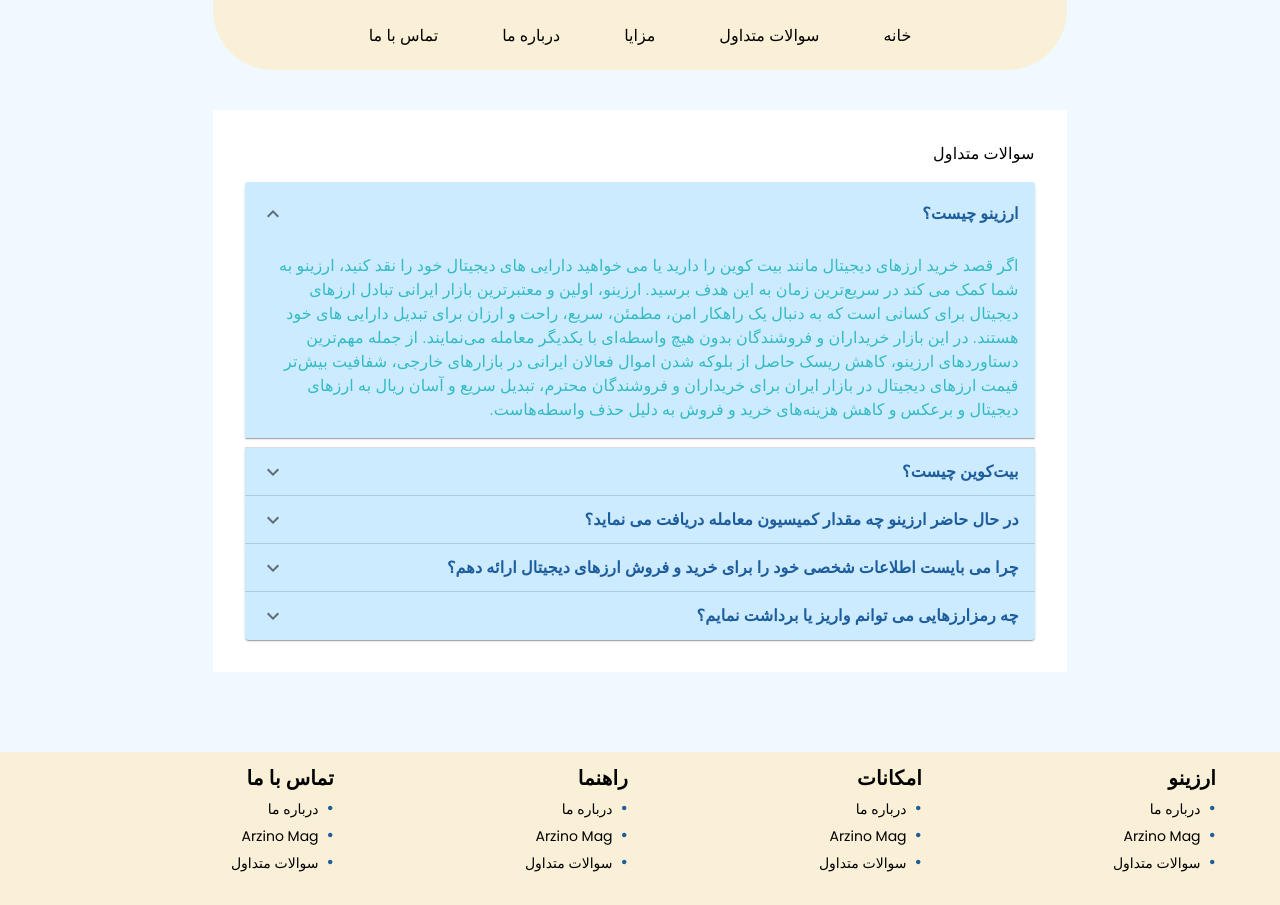
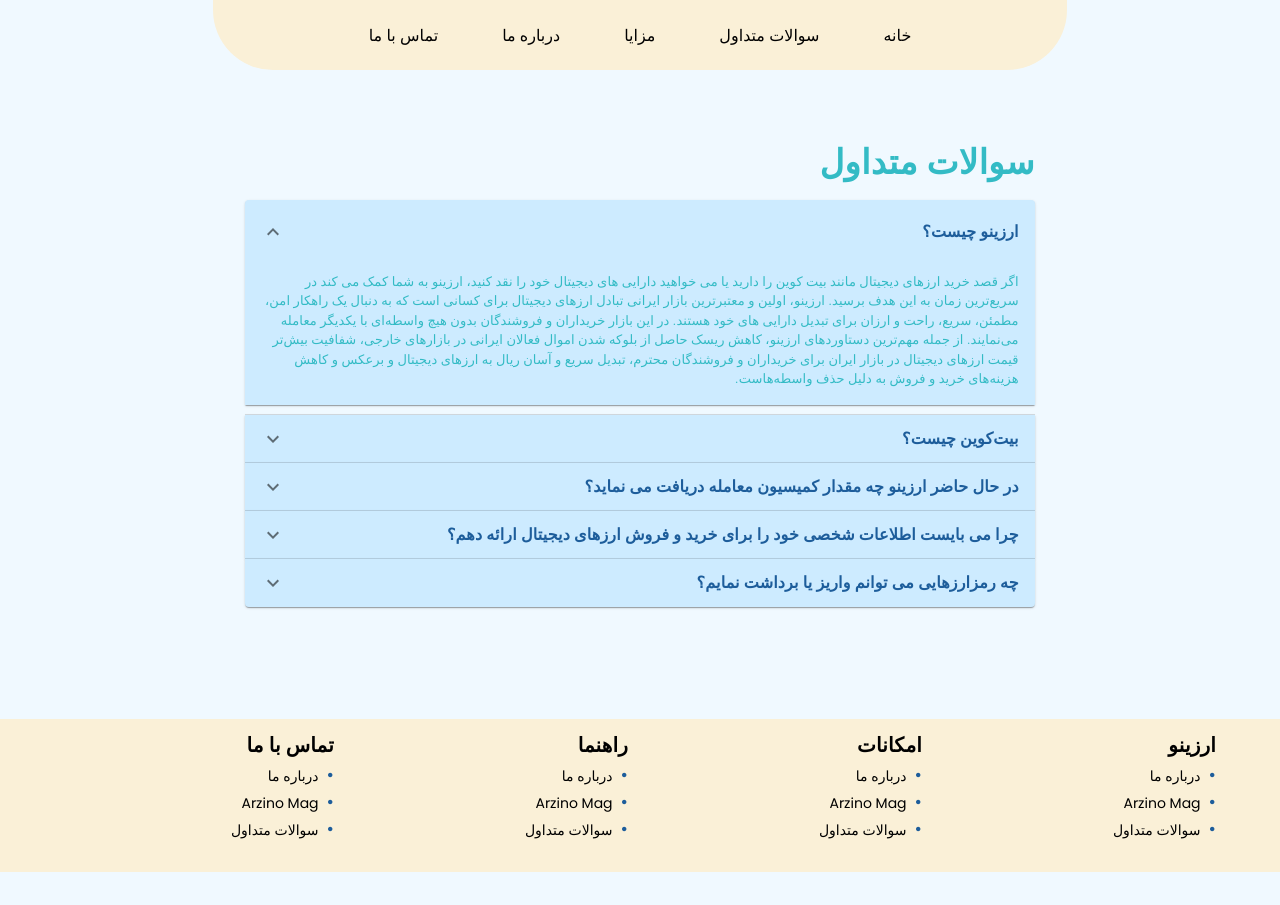
Before and after one commit to shayan-hamidi/online-exchange, a React (Create React App) app: page /questions in a window 1280 px wide. After the commit the page ends 872 px from the top, so only its background shows below. Built offline with nearby package versions, Linux system fonts and the light colour scheme.

Commit message:
Feat: benefits and questions responsive

```diff
--- a/src/components/Benefits/index.jsx
+++ b/src/components/Benefits/index.jsx
@@ -71,14 +71,20 @@
       <Grid item xs={10} margin={"0 auto"}>
         <Grid container>
           <Grid item xs={12} mb={3}>
-            <Typography>مزایای ارزینو</Typography>
+            <Typography variant="h4" color={"#33BBC5"} fontWeight={"800"}>
+              مزایای ارزینو
+            </Typography>
           </Grid>
           <Grid item xs={12}>
             <Grid
               container
               sx={{
                 display: "grid",
-                gridTemplateColumns: "repeat(3, 1fr)",
+                gridTemplateColumns: {
+                  xs: "repeat(1, 1fr)",
+                  sm: "repeat(2, 1fr)",
+                  lg: "repeat(3, 1fr)",
+                },
                 gridTemplateRows: "repeat(2, 1fr)",
                 columnGap: 4,
                 rowGap: 2,
--- a/src/components/Questions/Accordion.jsx
+++ b/src/components/Questions/Accordion.jsx
@@ -24,7 +24,7 @@
           </Typography>
         </AccordionSummary>
         <AccordionDetails>
-          <Typography sx={{ color: "#33BBC5" }}>{data.details}</Typography>
+          <Typography sx={{ color: "#33BBC5" }} fontSize={'13px'}>{data.details}</Typography>
         </AccordionDetails>
       </Accordion>
     );
--- a/src/components/Questions/index.jsx
+++ b/src/components/Questions/index.jsx
@@ -33,9 +33,11 @@
   ];
   return (
     <Grid container mt={5}>
-      <Grid item xs={8} margin={"0 auto"}>
-        <Box sx={{ background: "white" }} padding={4}>
-          <Typography mb={2}>سوالات متداول</Typography>
+      <Grid item xs={12} md={8} margin={"0 auto"}>
+        <Box padding={4}>
+          <Typography mb={2} variant="h4" color={"#33BBC5"} fontWeight={"800"}>
+            سوالات متداول
+          </Typography>
           <StyledAccordion accordionList={questions} />
         </Box>
       </Grid>
```
